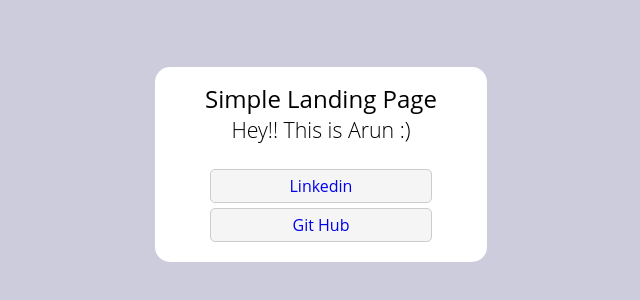
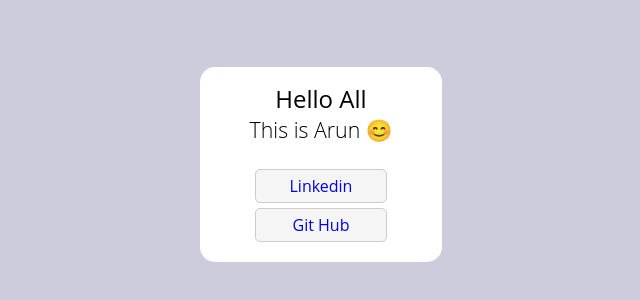
Before and after one commit to ananthoju24/simpleuipage, a plain HTML site: page index.html in a window 1280 px wide. Shown: the part 236-536 px from the top of the page, without its empty margins (319-959 px from the left). Drawn offline with Linux system fonts and the light colour scheme.

Commit message:
Update index.html
minor changes

```diff
--- a/index.html
+++ b/index.html
@@ -11,8 +11,8 @@
     </head>
     <body>
         <section>
-            <h1>Simple Landing Page</h1>
-            <h2>Hey!! This is Arun :)</h2>
+            <h1>Hello All</h1>
+            <h2>This is Arun &#128522; </h2>
             <ul class="links">
                 <li><a href="https://github.com/ananthoju24" target="_blank">Linkedin </a></li>
                 <li><a href="https://www.linkedin.com/in/arunananthoju/" target="_blank">Git Hub</a></li>
```
